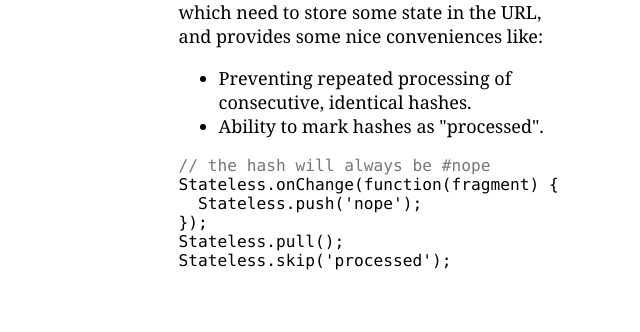
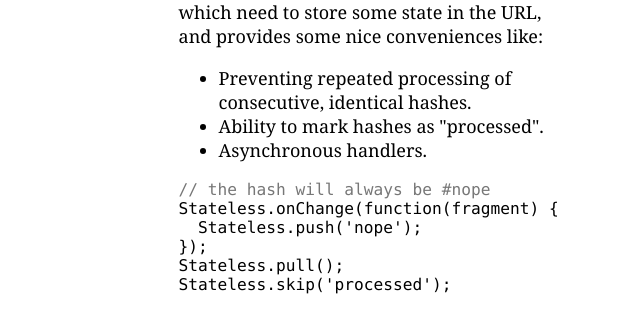
Before and after one commit to eugene-eeo/stateless.js, a plain HTML site: page index.html in a window 1280 px wide. Shown: the part 220-552 px from the top of the page, without its empty margins (321-961 px from the left). Drawn offline with Linux system fonts and the light colour scheme; a web font is replaced by a local one.

Commit message:
add async feature

```diff
--- a/index.html
+++ b/index.html
@@ -28,6 +28,7 @@
         <li>Preventing repeated processing of consecutive,
             identical hashes.</li>
         <li>Ability to mark hashes as "processed".</li>
+        <li>Asynchronous handlers.</li>
       </ul>
       <pre><span class="comment">// the hash will always be #nope</span>
 Stateless.onChange(function(fragment) {
```
